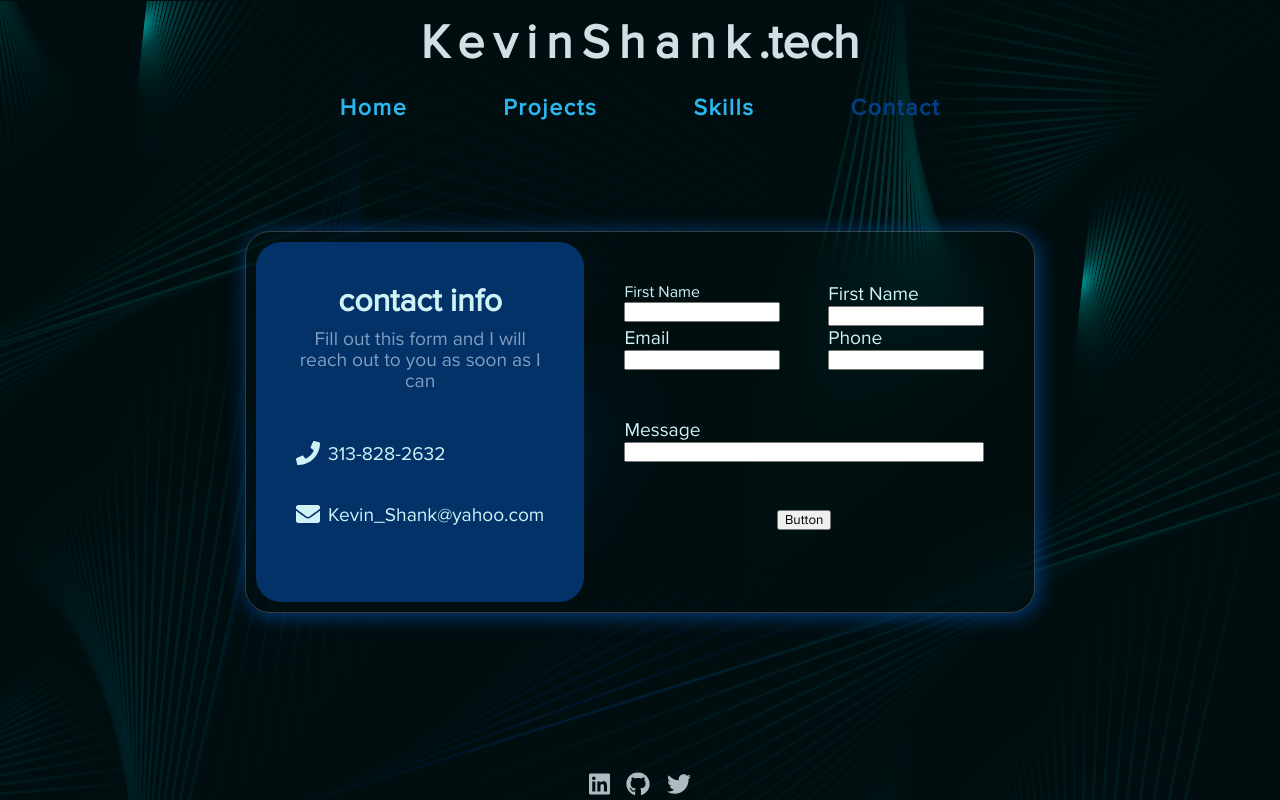
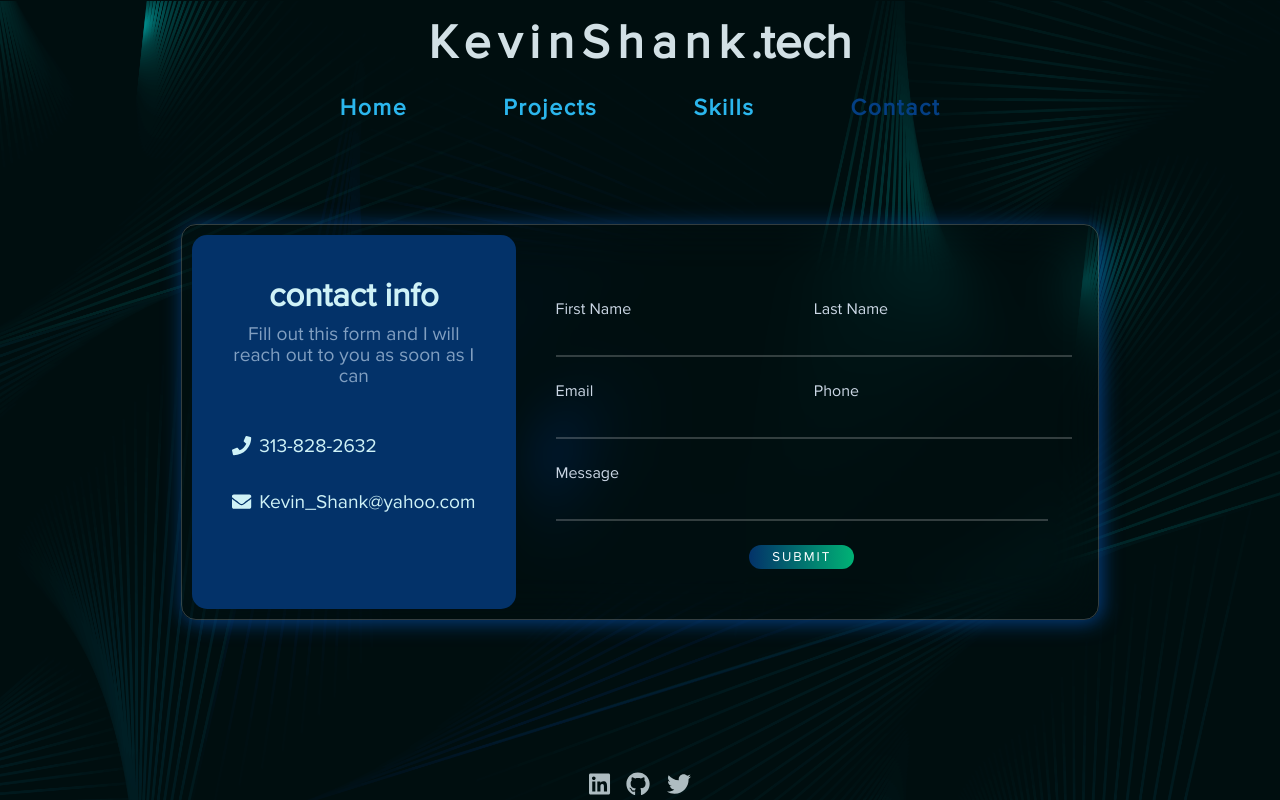
Before and after one commit to Bluekev22/Portfolio-V2, a React (Create React App) app in the folder portfolio/: page /contact in a window 1280 px wide. Built offline with nearby package versions, Linux system fonts and the light colour scheme.

Commit message:
Add sweet submit button

```diff
--- a/portfolio/src/App.css
+++ b/portfolio/src/App.css
@@ -57,28 +57,8 @@ h1 {
 }
 
 .site-name {
-  letter-spacing: 0.579rem;
+  letter-spacing: 0.482rem;
   font-size: 47.78px;
-}
-
-.navbar-link {
-  text-decoration: none;
-  font-size: 23.04px;
-  color: #2bb6ed;
-  letter-spacing: 0.1rem;
-  font-weight: 700;
-}
-
-.navbar-link:hover {
-  text-decoration: underline;
-}
-
-.navbar-link-active {
-  color: var(--primary);
-}
-
-.navbar-link-active:hover {
-  text-decoration: none;
 }
 
 .main {
--- a/portfolio/src/Contact.css
+++ b/portfolio/src/Contact.css
@@ -15,11 +15,11 @@
   }
 
   .contact-container {
-    width: 60vw;
+    width: 70vw;
     display: flex;
     overflow: hidden;
     padding: 10px;
-    border-radius: 25px;
+    border-radius: 15px;
     backdrop-filter: blur(25px);
     border: 1px solid rgba(255,255,255,.2);
     box-shadow: 2.5px 2.5px 20px var(--primary);
@@ -28,14 +28,14 @@
   .contact-info {
     background-color: #033269;
     flex: 0 1 30%;
-    border-radius: 25px;
+    border-radius: 15px;
     padding: 40px;
     display: flex;
     flex-direction: column;
   }
 
   .contact-info h4 {
-    font-size: 2rem;
+    font-size: 2.074rem;
     margin-bottom: 0.5rem;
     text-align: center;
   }
@@ -56,7 +56,7 @@
   }
 
   .icon {
-    font-size: 1.5rem;
+    font-size: 1.2rem;
     margin-right: 0.5rem;
   }
 
@@ -69,13 +69,73 @@
   }
 
   .col {
-
-
+    padding-top: 3vh;
   }
 
-  .form-group {
+  label {
+    color: #ccd8e6;
   }
 
-  .form-group label {
-    font-size: 1.2rem;
+  input {
+    background: transparent;
+    border: none;
+    padding: 4px;
+    outline: none;
+    caret-color: #2bb6ed;
+    font-size: 1.44rem;
+    color: #cff2f7;
+    border-bottom: 2px solid rgba(255,255,255,.2);
+    transition: all .3s ease-in-out;
   }
+
+  input:focus {
+    border-bottom: 2px solid #2bb6ed;
+  }
+
+ button {
+   cursor: pointer;
+   border-radius: 15px;
+   height: 3vh;
+   border: none;
+   outline: none;
+   background: #111;
+   color: #fff;
+   letter-spacing: 2px;
+   text-transform: uppercase;
+   position: relative;
+   background: Linear-gradient(90deg, #033269, #00b275, #eddd2b, #2bb6ed);
+   background-size: 300%;
+ }
+
+ button::before {
+   content:'';
+   position: absolute;
+   background: inherit;
+   top: -5px;
+   right: -5px;
+   bottom: -5%;
+   left: -5px;
+   border-radius: 15px;
+   filter: blur(30px);
+   opacity: 0;
+   transition: opacity 0.5s;
+ }
+
+ button:hover::before {
+   opacity: 0.5;
+   z-index: -1;
+ }
+
+ button:hover {
+   z-index: 1;
+   animation: glow 8s linear infinite;
+ }
+
+ @keyframes glow {
+   0%{
+     background-position: 0%;
+   }
+   100%{
+    background-position: 400%;
+  }
+ }
--- a/portfolio/src/Contact.js
+++ b/portfolio/src/Contact.js
@@ -25,31 +25,31 @@ function Contact() {
                     </div>
                 </div>
                 <form>
-                    <Grid container spacing={6} justifyContent="space-around" className="col">
-                        <Grid container item lg={6} direction="column" className="form-group">
-                            <Grid item>First Name</Grid>
-                            <input type="text" />
-                        </Grid>
+                    <Grid container spacing={3}  className="col">
                         <Grid container item lg={6} direction="column" className="form-group">
                             <label>First Name</label>
                             <input type="text" />
                         </Grid>
+                        <Grid container item lg={6} direction="column" className="form-group">
+                            <label>Last Name</label>
+                            <input type="text" />
+                        </Grid>
                     </Grid >
-                    <Grid container spacing={6} justifyContent="space-around"className="col">
+                    <Grid container spacing={3} justifyContent="space-around" className="col">
                         <Grid container item lg={6} direction="column" className="form-group">
                             <label>Email</label>
-                            <input type="text" />
+                            <input type="email" />
                         </Grid>
                         <Grid container item lg={6} direction="column" className="form-group">
                             <label>Phone</label>
-                            <input type="text" />
+                            <input type="tel" />
                         </Grid>
                         <Grid container item lg={12} direction="column" className="form-group">
                             <label>Message</label>
                             <input type="text" />
                         </Grid>
                         <Grid container item lg={3} direction="column" className="form-group">
-                            <button>Button</button>
+                            <button>submit</button>
                         </Grid>
                     </Grid >
                 </form>
--- a/portfolio/src/components/Footer.css
+++ b/portfolio/src/components/Footer.css
@@ -12,6 +12,7 @@ footer {
 
   .linkedin:hover, .github:hover, .twitter:hover {
     opacity: 1;
+    transition: all .3s ease-in;
   }
 
   .linkedin:hover {
--- /dev/null
+++ b/portfolio/src/components/Navbar.css
@@ -0,0 +1,19 @@
+.navbar-link {
+    text-decoration: none;
+    font-size: 23.04px;
+    color: #2bb6ed;
+    letter-spacing: 0.1rem;
+    font-weight: 700;
+  }
+
+  .navbar-link:hover {
+    text-decoration: underline;
+  }
+
+  .navbar-link-active {
+    color: var(--primary);
+  }
+
+  .navbar-link-active:hover {
+    text-decoration: none;
+  }
--- a/portfolio/src/components/Navbar.js
+++ b/portfolio/src/components/Navbar.js
@@ -1,4 +1,5 @@
 import React from 'react'
+import './Navbar.css'
 import {NavLink} from 'react-router-dom'
 import { Grid } from '@mui/material'
 
```
